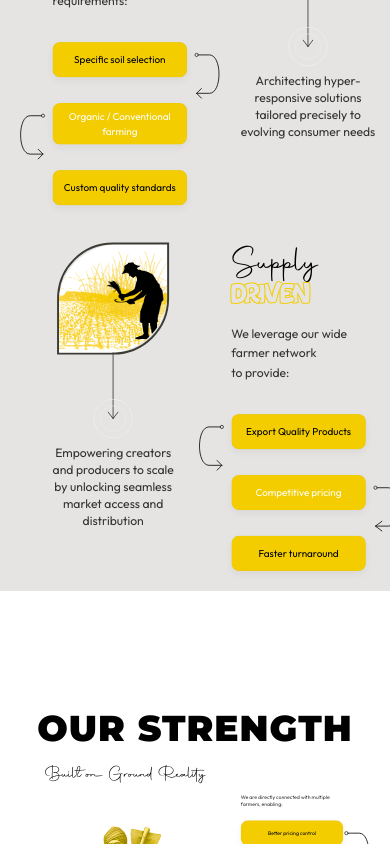
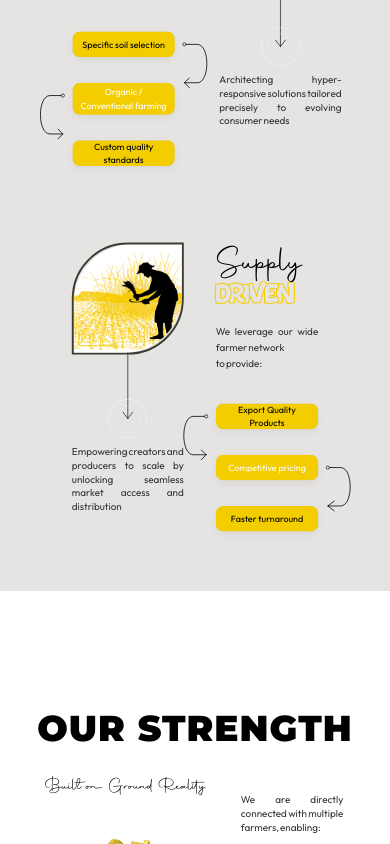
Before and after one commit to seenuoff-tech/x-pact-ventures, a React (Vite) app: page /about in a window 390 px wide. Shown: the part 1740-2584 px from the top of the page. Built offline with nearby package versions, Linux system fonts and the light colour scheme.

Commit message:
Fix mobile layout responsiveness for arrows and boat section

```diff
--- a/src/components/BoatScroll.tsx
+++ b/src/components/BoatScroll.tsx
@@ -44,7 +44,11 @@ const BoatScroll: React.FC = () => {
       ease: "sine.inOut"
     });
 
-    // 3. Scroll-based Forward Movement
+    // Use matchMedia to only apply the scroll animation on desktop
+    const mm = gsap.matchMedia();
+
+    mm.add("(min-width: 1025px)", () => {
+      // 3. Scroll-based Forward Movement (Desktop only)
       const scrollTween = gsap.to(boat, {
         scrollTrigger: {
           trigger: container,
@@ -56,6 +60,11 @@ const BoatScroll: React.FC = () => {
         ease: "none"
       });
 
+      return () => {
+        scrollTween.kill();
+      };
+    });
+
     // 4. Premium Text Reveal
     const leftItems = leftListRef.current?.querySelectorAll("li");
     const rightItems = rightListRef.current?.querySelectorAll("li");
@@ -64,7 +73,7 @@ const BoatScroll: React.FC = () => {
       const textTl = gsap.timeline({
         scrollTrigger: {
           trigger: container,
-          start: "top 40%",
+          start: "top 70%",
           end: "bottom 70%",
           scrub: 1.5,
         }
@@ -89,7 +98,7 @@ const BoatScroll: React.FC = () => {
 
     return () => {
       swayTween.kill();
-      scrollTween.kill();
+      mm.revert(); // clean up matchMedia
       ScrollTrigger.getAll().forEach(t => t.kill());
     };
   }, []);
@@ -112,6 +121,14 @@ const BoatScroll: React.FC = () => {
           </ul>
         </div>
 
+        <img
+          ref={boatRef}
+          src="/ship.png"
+          alt="Premium Boat"
+          className="boat-image"
+          onLoad={() => ScrollTrigger.refresh()}
+        />
+
         {/* Right Side */}
         <div className="boat-text-col right-col">
           <h2 className="boat-title highlight">Us !</h2>
@@ -122,14 +139,6 @@ const BoatScroll: React.FC = () => {
           </ul>
         </div>
       </div>
-
-      <img
-        ref={boatRef}
-        src="/ship.png"
-        alt="Premium Boat"
-        className="boat-image"
-        onLoad={() => ScrollTrigger.refresh()}
-      />
     </section>
   );
 };
--- a/src/components/HowWeWork.tsx
+++ b/src/components/HowWeWork.tsx
@@ -40,7 +40,7 @@ const HowWeWork: React.FC = () => {
       <div className="mobile-only-view">
         <div style={{ width: '100%', display: 'flex', justifyContent: 'center', overflow: 'hidden', height: '380px' }}>
           <div style={{ width: '1100px', transform: 'scale(0.32)', transformOrigin: 'top center', display: 'flex', flexDirection: 'column', alignItems: 'center', paddingTop: '30px' }}>
-            <div style={{ display: 'flex', alignItems: 'flex-start', gap: '160px', width: '100%', maxWidth: '1000px' }}>
+            <div style={{ display: 'flex', alignItems: 'flex-start', gap: '100px', width: '100%', maxWidth: '1000px' }}>
 
               {/* LEFT SIDE: Text and Cards */}
               <div style={{ flex: 1, display: 'flex', flexDirection: 'column', paddingTop: '20px', paddingLeft: '40px' }}>
@@ -63,8 +63,10 @@ const HowWeWork: React.FC = () => {
                       fontWeight: 400,
                       fontStyle: 'normal',
                       color: '#333',
-                      fontSize: '38px',
+                      fontSize: '31px',
                       lineHeight: '1.6',
+                      textAlign: 'justify',
+                      wordSpacing: '-3px',
                       marginTop: '30px',
                       maxWidth: '450px'
                     }}
@@ -73,7 +75,7 @@ const HowWeWork: React.FC = () => {
                   </motion.p>
                 </div>
 
-                <div style={{ display: 'flex', flexDirection: 'column', gap: '80px', position: 'relative' }}>
+                <div style={{ display: 'flex', flexDirection: 'column', gap: '80px', position: 'relative', width: 'fit-content' }}>
                   <div style={{ position: 'relative' }}>
                     <motion.div initial={{ opacity: 0, x: -30 }} whileInView={{ opacity: 1, x: 0 }} viewport={{ once: true }}>
                       <ProcessCardFixed bg="#F3CD00" color="#000" title="Specific soil selection" />
@@ -87,7 +89,7 @@ const HowWeWork: React.FC = () => {
 
                   <div style={{ position: 'relative' }}>
                     <motion.div initial={{ opacity: 0, x: -30 }} whileInView={{ opacity: 1, x: 0 }} viewport={{ once: true }} transition={{ delay: 0.1 }}>
-                      <ProcessCardFixed bg="#F3CD00" color="#fff" title="Organic / Conventional farming" height="130px" />
+                      <ProcessCardFixed bg="#F3CD00" color="#fff" title="Organic / Conventional farming" height="100px" />
                     </motion.div>
                     <svg width="150" height="150" viewBox="0 0 150 150" style={{ position: 'absolute', right: 'calc(100% + 30px)', top: '40px', overflow: 'visible', zIndex: 1 }}>
                       <circle cx="150" cy="0" r="5" fill="none" stroke="#000" strokeWidth="2" />
@@ -153,8 +155,9 @@ const HowWeWork: React.FC = () => {
                     fontWeight: 400,
                     fontStyle: 'normal',
                     color: '#333',
-                    fontSize: '38px',
-                    textAlign: 'center',
+                    fontSize: '31px',
+                    textAlign: 'justify',
+                    wordSpacing: '-3px',
                     marginTop: '280px',
                     lineHeight: '1.4',
                     maxWidth: '800px'
@@ -348,13 +351,13 @@ const ProcessCard: React.FC<{ bg: string; color: string; title: string }> = ({ b
   </motion.div>
 );
 
-const ProcessCardFixed: React.FC<{ bg: string; color: string; title: string; height?: string }> = ({ bg, color, title, height = '110px' }) => (
+const ProcessCardFixed: React.FC<{ bg: string; color: string; title: string; height?: string }> = ({ bg, color, title, height = '80px' }) => (
   <motion.div
     transition={{ duration: 0.4, ease: "easeOut" }}
     style={{
       backgroundColor: bg,
       borderRadius: '24px',
-      width: '420px',
+      width: '320px',
       height: height,
       display: 'flex',
       alignItems: 'center',
@@ -373,7 +376,7 @@ const ProcessCardFixed: React.FC<{ bg: string; color: string; title: string; hei
       fontStyle: 'normal',
       color,
       textAlign: 'center',
-      fontSize: '31px'
+      fontSize: '28px'
     }}>{title}</span>
   </motion.div>
 );
--- a/src/components/OurStrength.tsx
+++ b/src/components/OurStrength.tsx
@@ -66,10 +66,15 @@ const OurStrength: React.FC = () => {
               </div>
 
               <div style={{ flex: 1, display: 'flex', flexDirection: 'column', justifyContent: 'center', paddingTop: '80px', paddingLeft: '40px' }}>
-                <p className="global-content-style" style={{
+                <p style={{
+                  fontFamily: "'Outfit', Inter, ui-sans-serif, system-ui, sans-serif",
+                  fontWeight: 400,
+                  fontStyle: 'normal',
                   color: '#333',
-                  fontSize: '80px',
+                  fontSize: '31px',
                   lineHeight: '1.4',
+                  textAlign: 'justify',
+                  wordSpacing: '-3px',
                   marginBottom: '40px'
                 }}>
                   We are directly connected with multiple farmers, enabling:
@@ -279,7 +284,14 @@ const ProcessCardFixed: React.FC<{ bg: string; color: string; title: string }> =
       zIndex: 2
     }}
   >
-    <span className="global-content-style" style={{ color, textAlign: 'center', fontSize: '68px' }}>{title}</span>
+    <span style={{
+      fontFamily: "'Outfit', Inter, ui-sans-serif, system-ui, sans-serif",
+      fontWeight: 400,
+      fontStyle: 'normal',
+      color,
+      textAlign: 'center',
+      fontSize: '28px'
+    }}>{title}</span>
   </motion.div>
 );
 
--- a/src/components/ScrollToTop.tsx
+++ b/src/components/ScrollToTop.tsx
@@ -5,7 +5,10 @@ export default function ScrollToTop() {
   const { pathname } = useLocation();
 
   useEffect(() => {
-    window.scrollTo(0, 0);
+    // Use setTimeout to ensure scroll happens after page render
+    setTimeout(() => {
+      window.scrollTo({ top: 0, left: 0, behavior: 'instant' as ScrollBehavior });
+    }, 0);
   }, [pathname]);
 
   return null;
--- a/src/components/SupplyDriven.tsx
+++ b/src/components/SupplyDriven.tsx
@@ -20,7 +20,7 @@ const SupplyDriven: React.FC = () => {
       <div className="mobile-only-view">
         <div style={{ width: '100%', display: 'flex', justifyContent: 'center', overflow: 'hidden', height: '380px' }}>
           <div style={{ width: '1100px', transform: 'scale(0.32)', transformOrigin: 'top center', display: 'flex', flexDirection: 'column', alignItems: 'center', paddingTop: '5px' }}>
-            <div style={{ display: 'flex', alignItems: 'flex-start', gap: '160px', width: '100%', maxWidth: '1000px' }}>
+            <div style={{ display: 'flex', alignItems: 'flex-start', gap: '100px', width: '100%', maxWidth: '1000px' }}>
 
               {/* LEFT SIDE: Image */}
               <div style={{ flex: '0 0 45%', display: 'flex', flexDirection: 'column', alignItems: 'center' }}>
@@ -70,9 +70,10 @@ const SupplyDriven: React.FC = () => {
                     fontFamily: "'Outfit', Inter, ui-sans-serif, system-ui, sans-serif",
                     fontWeight: 400,
                     fontStyle: 'normal',
-                    fontSize: '38px',
+                    fontSize: '31px',
                     color: '#333',
-                    textAlign: 'center',
+                    textAlign: 'justify',
+                    wordSpacing: '-3px',
                     marginTop: '280px',
                     lineHeight: '1.4',
                     maxWidth: '400px'
@@ -103,8 +104,10 @@ const SupplyDriven: React.FC = () => {
                       fontWeight: 400,
                       fontStyle: 'normal',
                       color: '#333',
-                      fontSize: '38px',
+                      fontSize: '31px',
                       lineHeight: '1.6',
+                      textAlign: 'justify',
+                      wordSpacing: '-3px',
                       marginTop: '30px',
                       maxWidth: '450px'
                     }}
@@ -113,7 +116,7 @@ const SupplyDriven: React.FC = () => {
                   </motion.p>
                 </div>
 
-                <div style={{ display: 'flex', flexDirection: 'column', gap: '80px', position: 'relative' }}>
+                <div style={{ display: 'flex', flexDirection: 'column', gap: '80px', position: 'relative', width: 'fit-content' }}>
                   <div style={{ position: 'relative' }}>
                     <motion.div initial={{ opacity: 0, x: -30 }} whileInView={{ opacity: 1, x: 0 }} viewport={{ once: true }}>
                       <ProcessCardFixed bg="#F3CD00" color="#000" title="Export Quality Products" />
@@ -338,8 +341,8 @@ const ProcessCardFixed: React.FC<{ bg: string; color: string; title: string }> =
     style={{
       backgroundColor: bg,
       borderRadius: '24px',
-      width: '420px',
-      height: '110px',
+      width: '320px',
+      height: '80px',
       display: 'flex',
       alignItems: 'center',
       justifyContent: 'center',
@@ -357,7 +360,7 @@ const ProcessCardFixed: React.FC<{ bg: string; color: string; title: string }> =
       fontStyle: 'normal',
       color,
       textAlign: 'center',
-      fontSize: '31px'
+      fontSize: '28px'
     }}>{title}</span>
   </motion.div>
 );
```
Also changed, not shown: src/components/BoatScroll.css (+22 -10 lines). Lines whose indentation alone changed are shown as unchanged.
